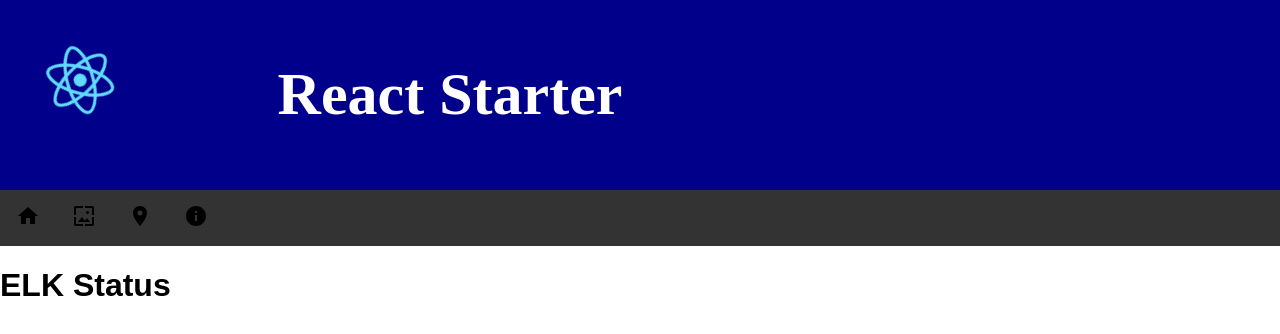
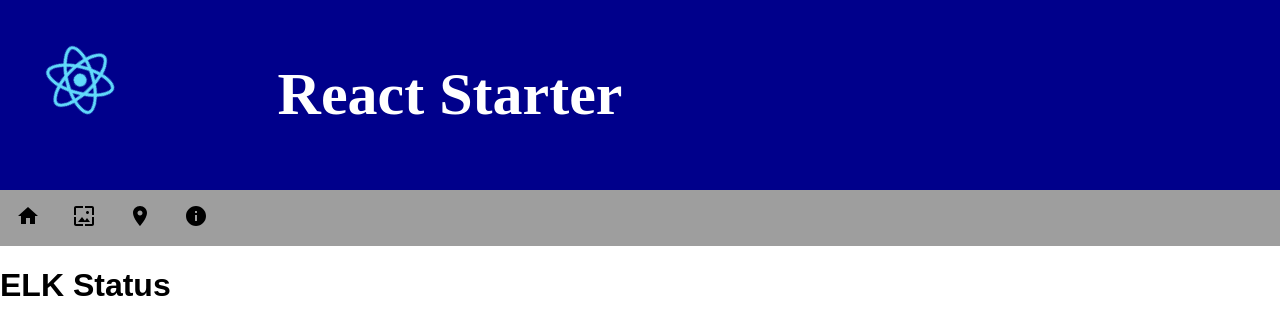
Before and after one commit to alfita96/react-tutorial, a React (Create React App) app: page / in a window 1280 px wide. Shown: the top 334 px of the page. Built offline with nearby package versions, Linux system fonts and the light colour scheme.

Commit message:
Update Navbar.css

```diff
--- a/src/structure/Navbar.css
+++ b/src/structure/Navbar.css
@@ -3,7 +3,7 @@
   margin: 0;
   padding: 0;
   overflow: hidden;
-  background-color: #333;
+  background-color: #9e9e9e;
 }
 
 .Navigation li {
```
